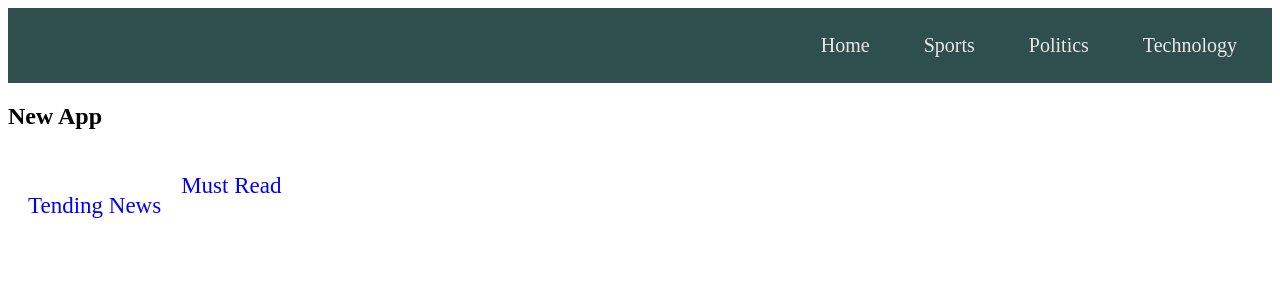
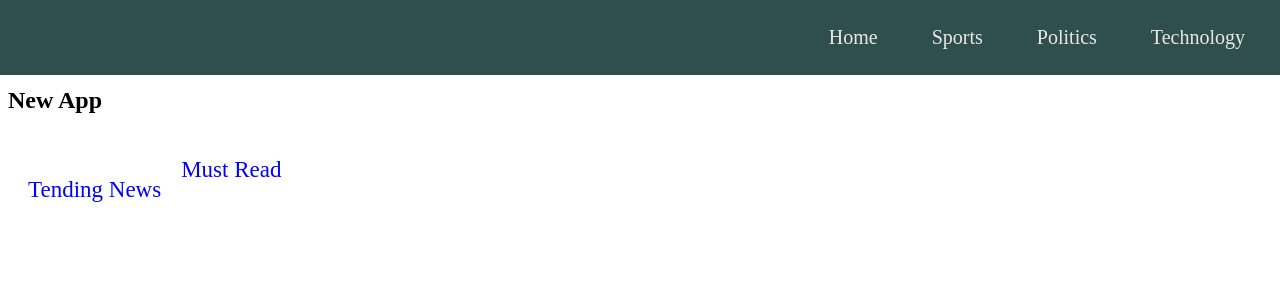
Before and after one commit to uhuru-rawlings/Flask-NewsApp, a Flask app: template app/templates/index.html in a window 1280 px wide. Shown: the top 300 px of the page. Run offline with Flask 2, Linux system fonts and the light colour scheme; the template is opened without the code that fills it, so the values that code supplies are empty; parts of the project's set-up code (start-up, migrations or seed data) failed here and were passed over.

Commit message:
added margin to navbar

```diff
--- a/app/static/index.css
+++ b/app/static/index.css
@@ -12,6 +12,7 @@ h3{
     font-size: 23px;
 }
 .navbar{
+    margin: -8px;
     padding: 10px;
     background-color: darkslategrey;
     border: none;
```
